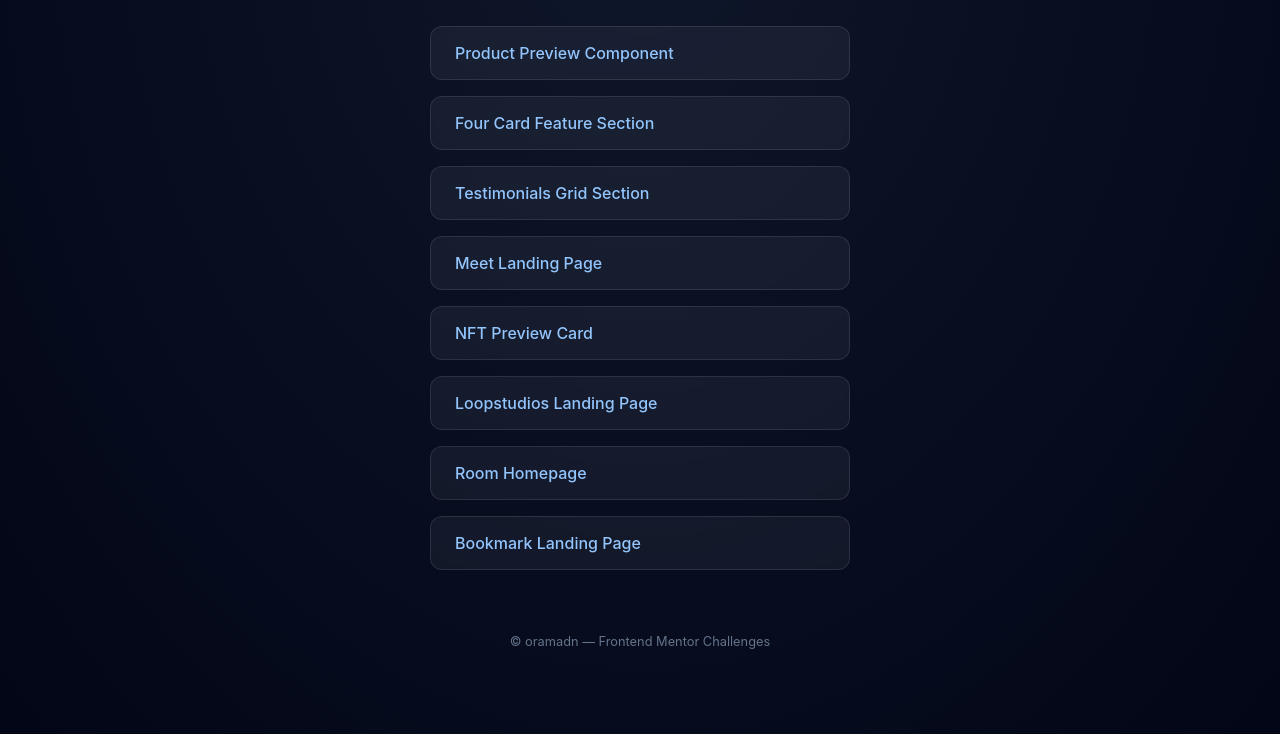
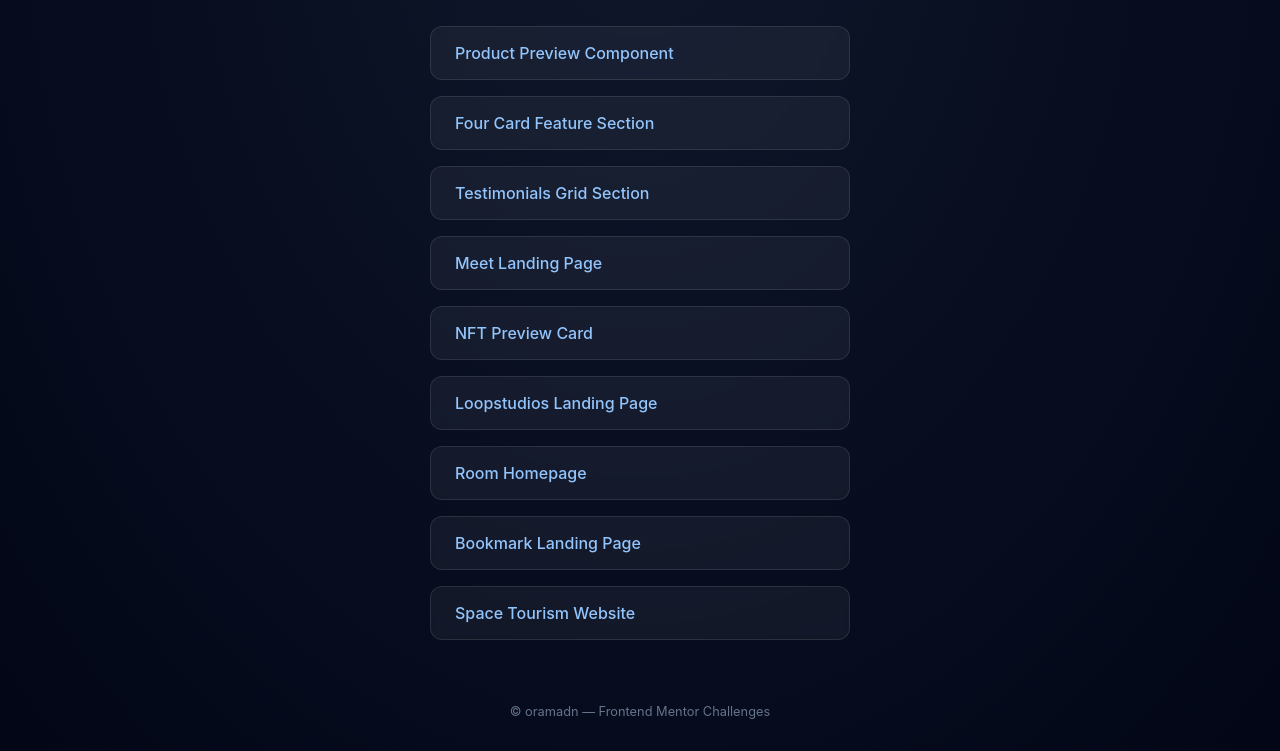
Before and after one commit to oramadn/frontend-mentor-challenges, a plain HTML site: page index.html in a window 1280 px wide. Shown: the part 130-881 px from the top of the page. Drawn offline with Linux system fonts and the light colour scheme.

Commit message:
added space toruism

```diff
--- a/index.html
+++ b/index.html
@@ -72,6 +72,7 @@
       <li><a href="05_02_loopstudios-landing-page/">Loopstudios Landing Page</a></li>
       <li><a href="05_03_room-homepage/">Room Homepage</a></li>
       <li><a href="05_04_bookmark-landing-page/">Bookmark Landing Page</a></li>
+      <li><a href="05_05_space-tourism-website/">Space Tourism Website</a></li>
     </ul>
 
     <footer>&copy; oramadn — Frontend Mentor Challenges</footer>
```
Also changed, not shown: 05_05_space-tourism-website/src/output.css.
